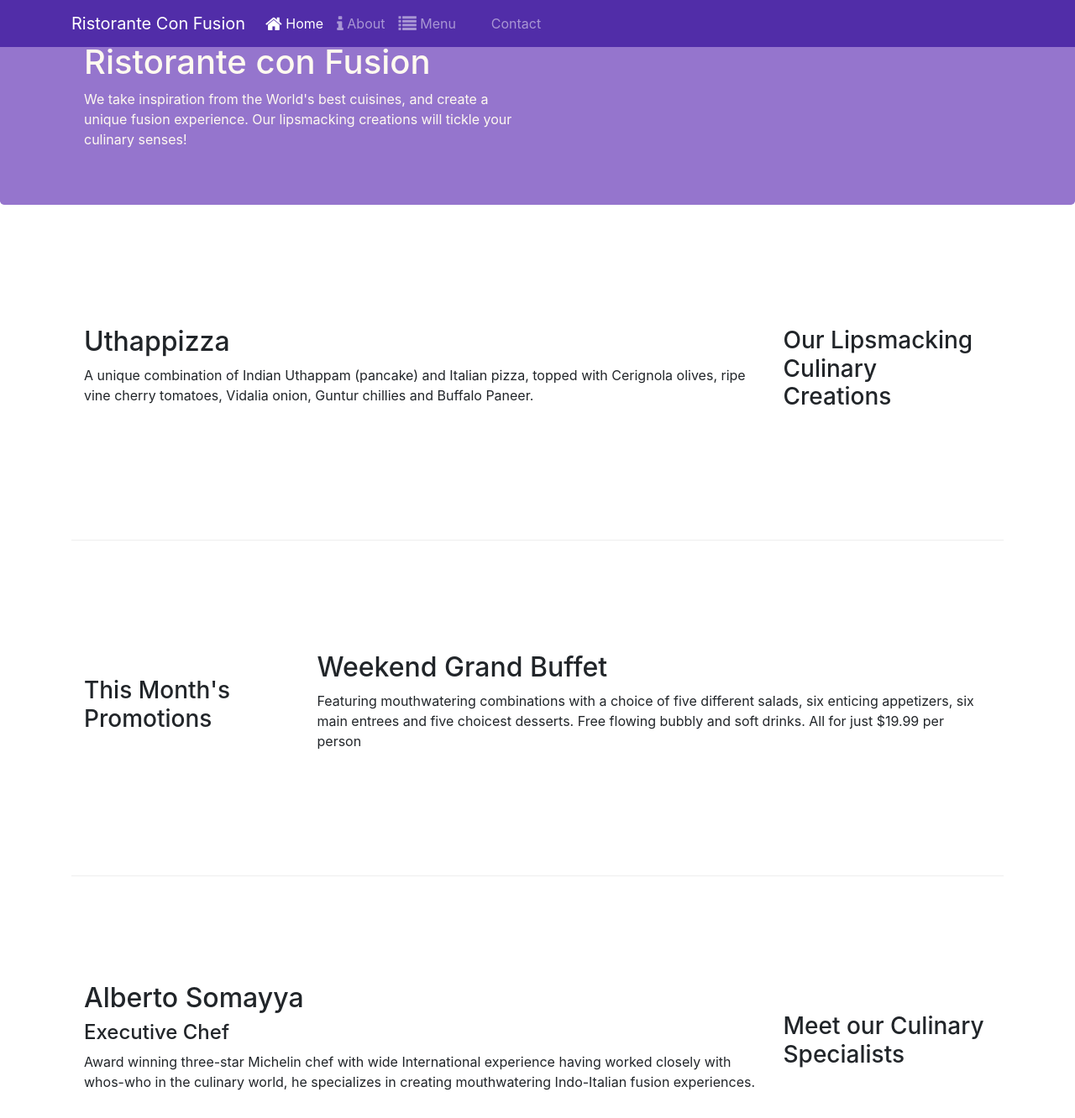
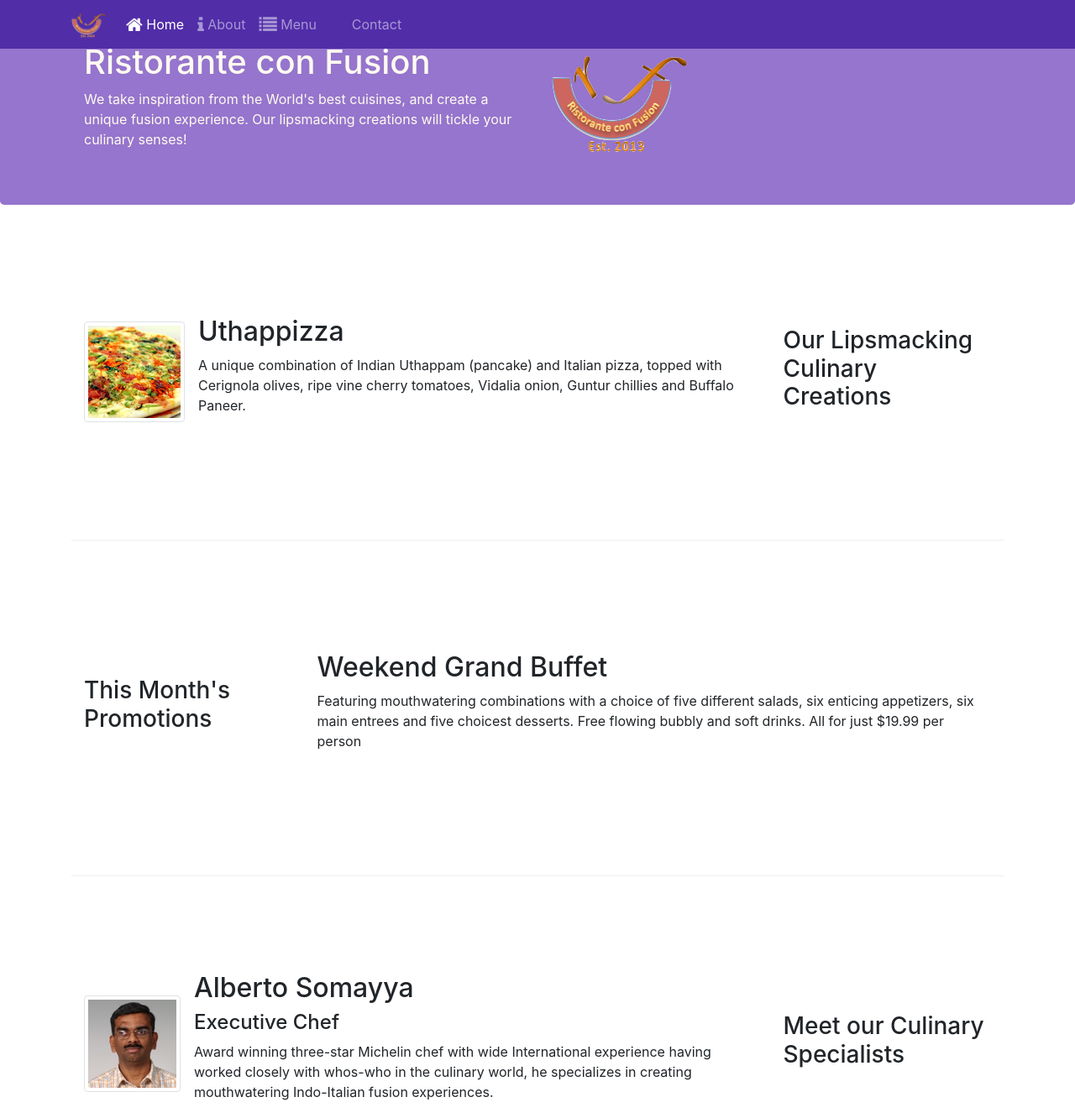
Before and after one commit to yamadev11/conFusion, a website: page index.html in a window 1280 px wide. Shown: the top 1332 px of the page at 84% size. Drawn offline with nearby package versions, Linux system fonts and the light colour scheme.

Commit message:
Images and Media

```diff
--- a/index.html
+++ b/index.html
@@ -17,7 +17,7 @@
             <button class="navbar-toggler" type="button" data-toggle="collapse" data-target="#navbar">
                 <span class="navbar-toggler-icon"></span>
             </button>
-            <a class="navbar-brand" href="#">Ristorante Con Fusion</a>
+            <a class="navbar-brand" href="#"><img src="img/logo.png" height="30" width="41"></a>
             <div class="collapse navbar-collapse" id="navbar">
                 <ul class="navbar-nav mr-auto">
                     <li class="nav-item active"><a class="nav-link" href="#"><i class="fa fa-home fa-lg"></i> Home</a></li>
@@ -35,7 +35,8 @@
                     <h1>Ristorante con Fusion</h1>
                     <p>We take inspiration from the World's best cuisines, and create a unique fusion experience. Our lipsmacking creations will tickle your culinary senses!</p>
                 </div>
-                <div class="col-12 col-sm">
+                <div class="col-12 col-sm align-self-center">
+                    <img src="img/logo.png" class="img-fluid">
                 </div>
             </div>
         </div>
@@ -47,8 +48,16 @@
                 <h3>Our Lipsmacking Culinary Creations</h3>
             </div>
             <div class="col col-sm order-sm-first col-md">
-                <h2>Uthappizza</h2>
-                <p>A unique combination of Indian Uthappam (pancake) and Italian pizza, topped with Cerignola olives, ripe vine cherry tomatoes, Vidalia onion, Guntur chillies and Buffalo Paneer.</p>
+                <div class="media">
+                    <img class="d-flex mr-3 img-thumbnail align-self-center" src="img/uthappizza.png" alt="Uthappizza">
+                    <div class="media-body">
+                        <h2 class="mt-0">Uthappizza</h2>
+                        <p class="d-none d-sm-block">A unique combination of Indian Uthappam (pancake) and
+                            Italian pizza, topped with Cerignola olives, ripe vine
+                            cherry tomatoes, Vidalia onion, Guntur chillies and
+                            Buffalo Paneer.</p>
+                    </div>
+                </div>
             </div>
         </div>
 
@@ -59,7 +68,7 @@
             </div>
             <div class="col col-sm col-md">
                 <h2>Weekend Grand Buffet</h2>
-                <p>Featuring mouthwatering combinations with a choice of five different salads, six enticing appetizers, six main entrees and five choicest desserts. Free flowing bubbly and soft drinks. All for just $19.99 per person </p>
+                <p class="d-none d-sm-block">Featuring mouthwatering combinations with a choice of five different salads, six enticing appetizers, six main entrees and five choicest desserts. Free flowing bubbly and soft drinks. All for just $19.99 per person </p>
             </div>
         </div>
 
@@ -68,9 +77,14 @@
                 <h3>Meet our Culinary Specialists</h3>
             </div>
             <div class="col col-sm order-sm-first col-md">
-                <h2>Alberto Somayya</h2>
-                <h4>Executive Chef</h4>
-                <p>Award winning three-star Michelin chef with wide International experience having worked closely with whos-who in the culinary world, he specializes in creating mouthwatering Indo-Italian fusion experiences. </p>
+                <div class="media">
+                    <img class="d-flex mr-3 img-thumbnail align-self-center" src="img/alberto.png" alt="Alberto Somayya">
+                    <div class="media-body">
+                        <h2 class="mt-0">Alberto Somayya</h2>
+                        <h4>Executive Chef</h4>
+                        <p class="d-none d-sm-block">Award winning three-star Michelin chef with wide International experience having worked closely with whos-who in the culinary world, he specializes in creating mouthwatering Indo-Italian fusion experiences. </p>
+                    </div>
+                </div>
             </div>
         </div>
     </div>
```
Also changed, not shown: aboutus.html (+3 -2 lines), contactus.html (+3 -2 lines), img/alberto.png (added), img/buffet.png (added), img/logo.png (added), img/uthappizza.png (added), 1 other file.
